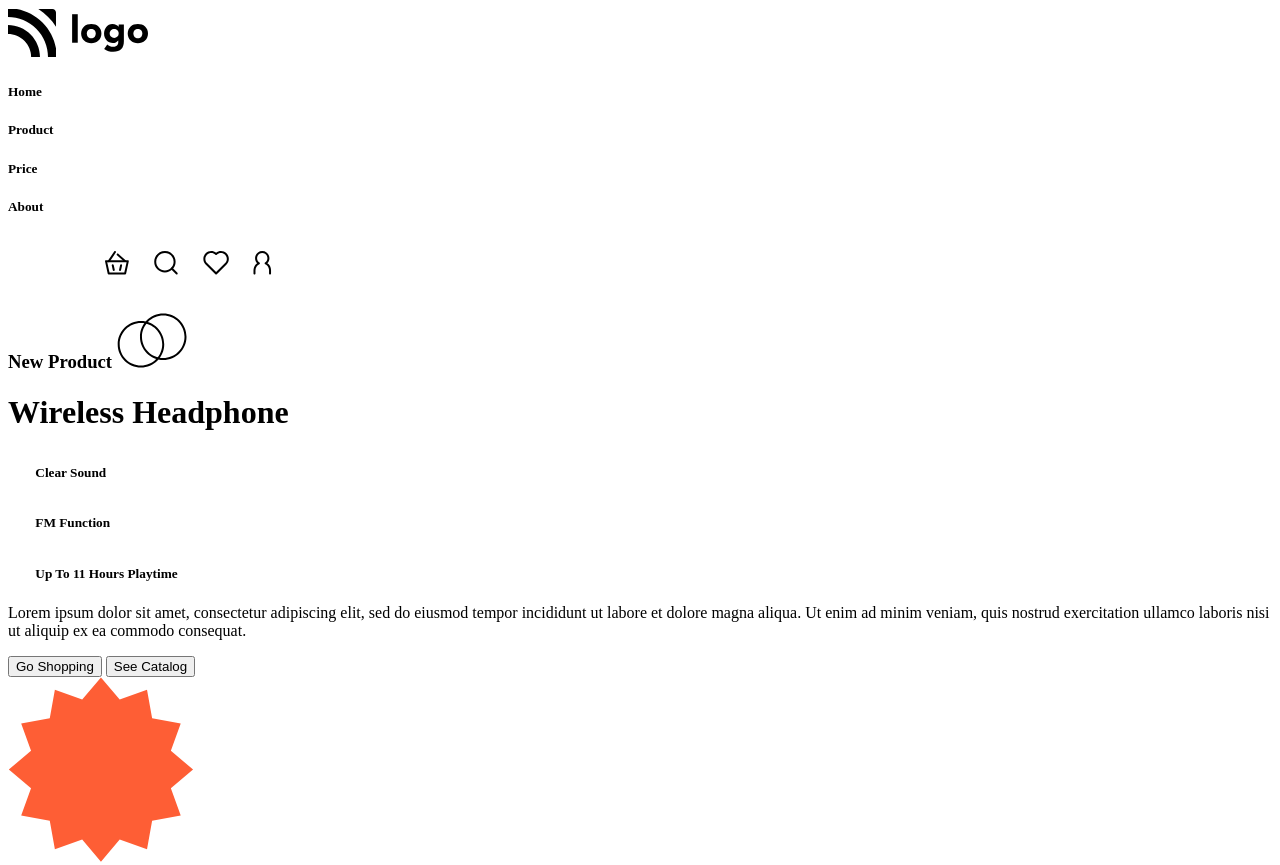
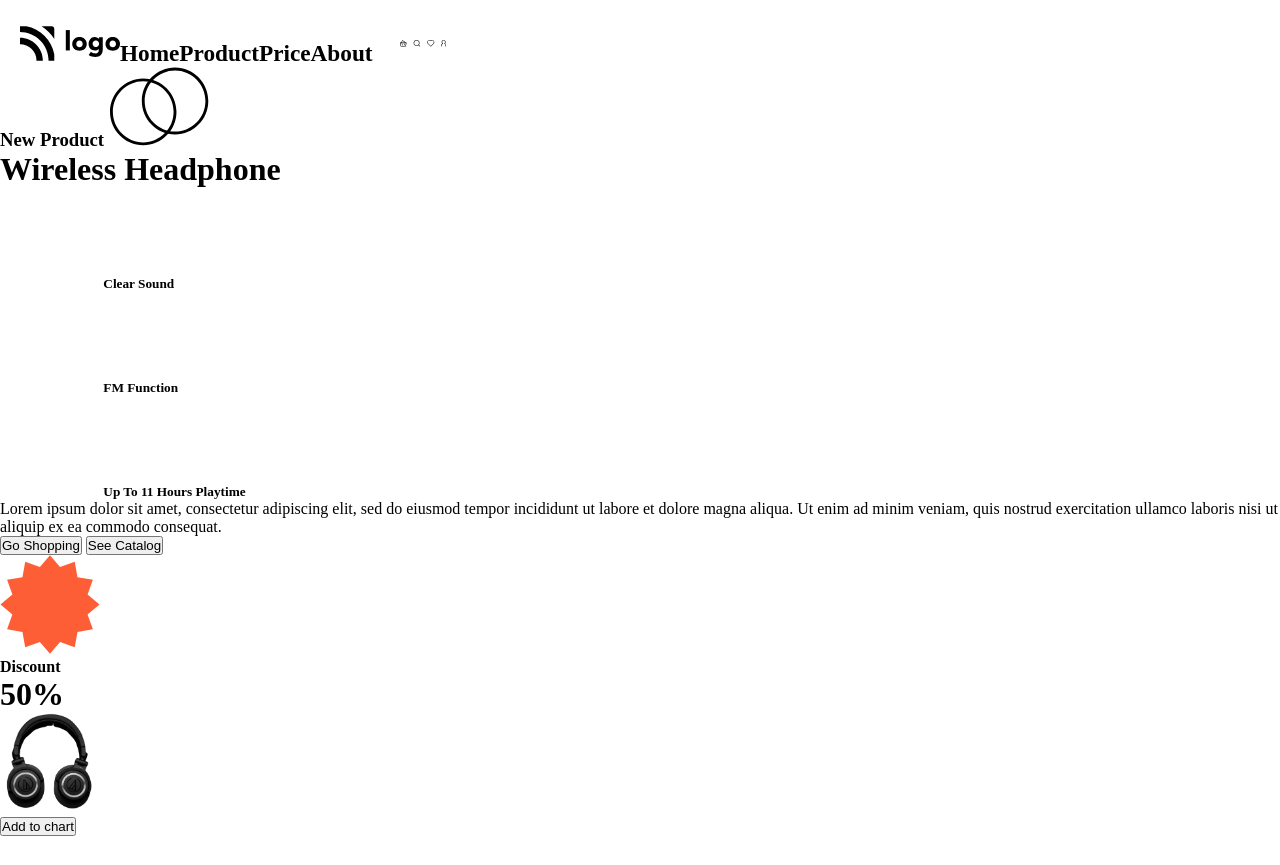
Before and after one commit to aditya1pqr/project-5, a plain HTML site: page index.html in a window 1280 px wide. Shown: the top 865 px of the page. After the commit the page ends 836 px from the top, so only its background shows below. Drawn offline with Linux system fonts and the light colour scheme.

Commit message:
add style.css file

```diff
--- a/index.html
+++ b/index.html
@@ -4,7 +4,7 @@
     <meta charset="UTF-8" />
     <meta http-equiv="X-UA-Compatible" content="IE=edge" />
     <meta name="viewport" content="width=device-width, initial-scale=1.0" />
-    <link rel="stylesheet" href="css/index.css" />
+    <link rel="stylesheet" href="style.css" />
     <link rel="preconnect" href="https://fonts.googleapis.com" />
     <link rel="preconnect" href="https://fonts.gstatic.com" crossorigin />
     <link
--- /dev/null
+++ b/style.css
@@ -0,0 +1,23 @@
+*{
+    margin:0;
+    padding: 0;
+}
+nav{
+    display: flex;
+    justify-content: space-between;
+    margin-top: 20px;
+}
+.nav-items{
+    display: flex;
+    margin-top: 20px;
+    width: 400px;
+    justify-content: space-between;
+    font-size: 28px;
+   font-weight: lighter;
+}
+nav:first-child{
+    margin-left: 20px;
+}
+nav,img{
+    width: 100px
+}
```
